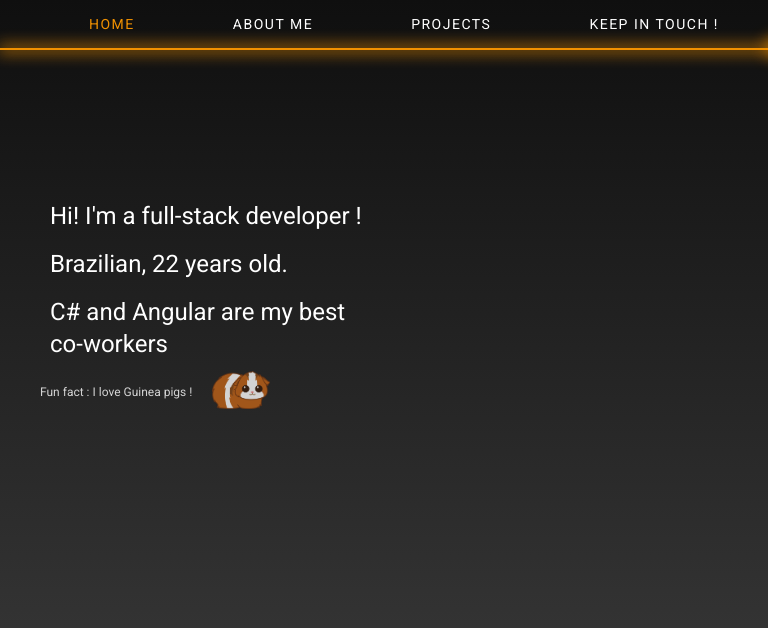
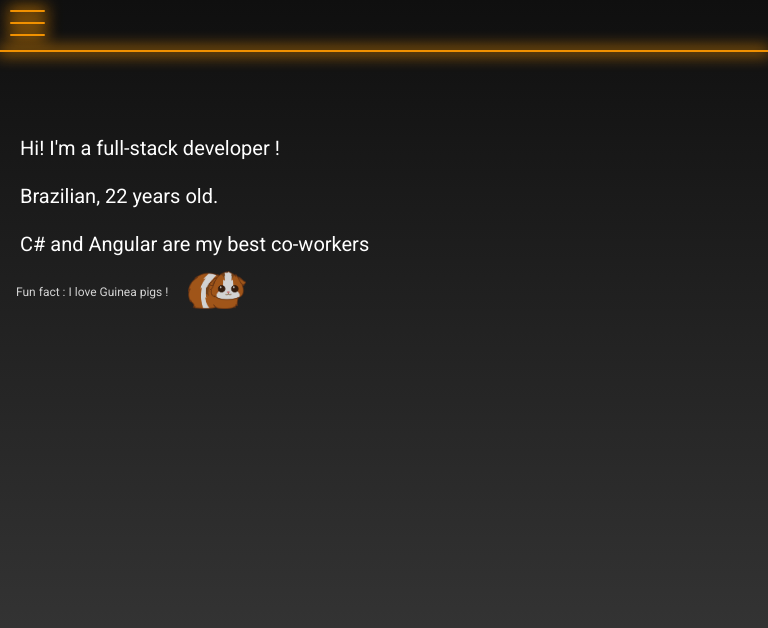
Before and after one commit to Rodrigocambraia14/personal-portfolio, an Angular app: page /home in a window 768 px wide. Shown: the top 628 px of the page. Built offline with nearby package versions, Linux system fonts and the light colour scheme.

Commit message:
mobile-layout parcial

```diff
--- a/src/app/layout/header/header.component.html
+++ b/src/app/layout/header/header.component.html
@@ -1,9 +1,14 @@
 <div class="header">
-    <ul>
-        <li routerLink="/home" routerLinkActive="change-color">HOME</li>
-        <li routerLink="/about-me" routerLinkActive="change-color">ABOUT ME</li>
-        <li routerLink="/projects" routerLinkActive="change-color">PROJECTS</li>
-        <li routerLink="/contact" routerLinkActive="change-color">KEEP IN TOUCH !</li>
+        <label for="check" class="checkbtn" (click)="activateMenu=!activateMenu" #menuIcon>
+            <div class="line-1 menu"></div>
+            <div class="line-2 menu"></div>
+            <div class="line-3 menu"></div>
+        </label>
+    <ul [ngClass]="{'show-menu' : activateMenu, 'hide-menu' : !activateMenu}" #menu>
+        <li routerLink="/home" routerLinkActive="change-color" (click)="activateMenu=!activateMenu">HOME</li>
+        <li routerLink="/about-me" routerLinkActive="change-color" (click)="activateMenu=!activateMenu">ABOUT ME</li>
+        <li routerLink="/projects" routerLinkActive="change-color" (click)="activateMenu=!activateMenu">PROJECTS</li>
+        <li routerLink="/contact" routerLinkActive="change-color" (click)="activateMenu=!activateMenu">KEEP IN TOUCH !</li>
     </ul>
     <div class="line">
         <div class="line-point"></div>
--- a/src/app/layout/header/header.component.scss
+++ b/src/app/layout/header/header.component.scss
@@ -30,7 +30,7 @@
             animation-delay: 1.5s;
           }
         li:nth-child(4) {
-            animation-delay: 2.5s;
+            animation-delay: 2s;
           }
     }
 }
@@ -84,3 +84,118 @@
       opacity: 1.0;
     }
   }
+
+  @media only screen and (min-width: 768px) {
+    .checkbox {
+        display: none;
+    }
+  }
+
+  //Responsive-layout
+
+  @media only screen and (max-width: 768px) {
+    .line-point{
+        display: none;
+    }
+
+
+    p, span, li {
+        font-size: 10px;
+    }
+
+    .hide-menu{
+        display: none !important;
+    }
+
+    h1 {
+        font-size: 12px;
+    }
+
+    label {
+        display: flex;
+        flex-direction: column;
+        height: 40px;
+        width: 100px;
+        padding: 5px;
+    }
+
+    .menu {
+        width: 0px;
+        height: 2px;
+        border-radius: 15px;
+        background-color: #f19101;
+        -webkit-animation: increase-menu 2s;
+        -moz-animation:    increase-menu 2s;
+        -o-animation:      increase-menu 2s;
+        animation:         increase-menu 2s;
+        animation-fill-mode: forwards;
+        margin: 5px;
+    }
+
+    li:nth-child(1) {
+        animation-delay: 0.3s;
+      }
+    li:nth-child(2) {
+        animation-delay: 0.6s;
+      }
+    li:nth-child(3) {
+        animation-delay: 0.9s;
+      }
+    li:nth-child(4) {
+        animation-delay: 1.2s;
+      }
+
+    .line-1 {
+        animation-delay: 2s;
+    }
+    .line-2 {
+        animation-delay: 2.5s;
+    }
+    .line-3 {
+        animation-delay: 3s;
+    }
+
+    @keyframes increase-menu {
+        100% {
+            width: 35px;
+            box-shadow: #f19101 0px 0px 15px 2px;
+        }
+    }
+
+    .show-menu {
+        display: flex !important;
+        justify-content: flex-start !important;
+        z-index: 2;
+        flex-direction: column;
+        box-shadow: 3px 3px 14px 3px black;
+        position: absolute;
+        top: 45px;
+        background-color: #111111;
+        border-radius: 15px;
+        height: 350px;
+        width: 0px;
+        padding: 0;
+        -webkit-animation: show-menu 1s;
+        -moz-animation:    show-menu 1s;
+        -o-animation:      show-menu 1s;
+        animation:         show-menu 1s;
+        animation-fill-mode: forwards;
+
+        li:first-child {
+            margin-top: 50px;
+        }
+        li {
+            font-size: 16px;
+            margin-bottom: 50px;
+            margin-left: 30px;
+        }
+    }
+
+    @keyframes show-menu {
+        100% {
+            width: 250px;
+        }
+
+
+    }
+  }
--- a/src/app/layout/header/header.component.ts
+++ b/src/app/layout/header/header.component.ts
@@ -1,4 +1,4 @@
-import { Component } from '@angular/core';
+import { Component, ElementRef, Renderer2, ViewChild } from '@angular/core';
 
 @Component({
   selector: 'app-header',
@@ -6,4 +6,16 @@ import { Component } from '@angular/core';
   styleUrls: ['./header.component.scss']
 })
 export class HeaderComponent {
+  activateMenu: boolean = false;
+  @ViewChild('menu') menu: ElementRef | any;
+  @ViewChild('menuIcon') menuIcon: ElementRef | any;
+
+  constructor(private renderer: Renderer2) {
+    this.renderer.listen('window', 'click',(e:Event)=>{
+     if(e.target !== this.menu.nativeElement && e.target !== this.menu.nativeElement
+       && e.target !== this.menuIcon.nativeElement && e.target !== this.menuIcon.nativeElement && !this.menu.nativeElement.contains(e.target) && !this.menuIcon.nativeElement.contains(e.target)){
+         this.activateMenu = false;
+     }
+    });
+ }
 }
--- a/src/app/pages/about-me/about-me.component.scss
+++ b/src/app/pages/about-me/about-me.component.scss
@@ -38,11 +38,11 @@
     flex-direction: row;
     margin-top: 50px;
     opacity: 0;
-    -webkit-animation: show-text 1s forwards;
-    -moz-animation:    show-text 1s forwards;
-    -o-animation:      show-text 1s forwards;
-    animation:         show-text 1s forwards;
-    animation-delay: 1s;
+    -webkit-animation: show-text .5s forwards;
+    -moz-animation:    show-text .5s forwards;
+    -o-animation:      show-text .5s forwards;
+    animation:         show-text .5s forwards;
+    animation-delay: .5s;
 
     div {
         display: flex;
@@ -79,3 +79,35 @@
 .is-selected {
     color:#f19101;
 }
+
+@media only screen and (max-width: 768px) {
+    .father {
+        flex-direction: column;
+    }
+
+    .options {
+        width: 100%;
+        padding: 0;
+    }
+
+    .father-inner {
+        p {
+            padding-left: 20px;
+            padding-right: 20px;
+        }
+    }
+
+    .profile-image {
+        margin: 0;
+        margin-top: 20px;
+        width: 200px;
+        height: 200px;
+    }
+}
+
+@media only screen and (min-height: 844px) {
+	.profile-image {
+        margin: 0;
+        margin-top: 100px;
+    }
+}
--- a/src/app/pages/contact/contact.component.ts
+++ b/src/app/pages/contact/contact.component.ts
@@ -43,7 +43,6 @@ export class ContactComponent implements OnInit{
       this.mailService.send(request);
 
       return this.btnText;
-
     }
     else
       return this.btnText = 'Formulário inválido !'
--- a/src/app/pages/home/home.component.html
+++ b/src/app/pages/home/home.component.html
@@ -1,15 +1,15 @@
 <div class="container">
-  <div style="width: 50%; margin-top: 70px;">
+  <div class="container-inner">
     <div class="typewriter">
-      <h1  >Hi! I'm a full-stack developer !</h1>
+      <h1>Hi! I'm a full-stack developer !</h1>
     </div>
 
     <div class="typewriter-2">
-      <h1  >Brazilian, {{ checkAge() }} years old.</h1>
+      <h1>Brazilian, {{ checkAge() }} years old.</h1>
     </div>
 
     <div class="typewriter-3">
-      <h1  >C# and Angular are my best co-workers</h1>
+      <h1>C# and Angular are my best co-workers</h1>
     </div>
 
     <div class="typewriter-4">
--- a/src/app/pages/home/home.component.scss
+++ b/src/app/pages/home/home.component.scss
@@ -1,6 +1,11 @@
 .container {
     display: flex;
     flex-direction: row;
+
+	.container-inner {
+		width: 50%;
+		margin-top: 70px;
+	}
 
     .icon-holder {
         display: flex;
@@ -14,7 +19,6 @@
 .typewriter{
     margin-top: 80px;
     opacity: 0;
-    width: 470px;
     -webkit-animation: appear 2s forwards;
     -moz-animation:    appear 2s forwards;
     -o-animation:      appear 2s forwards;
@@ -306,3 +310,95 @@
 
 	}
 }
+
+
+@media only screen and (max-width: 768px) {
+	.container {
+		flex-direction: column !important;
+
+		.container-inner {
+			margin-top: 0;
+			width: 100%;
+		}
+
+		.typewriter{
+			font-size: 20px;
+			opacity: 0;
+			-webkit-animation: appear-mobile 2s forwards;
+			-moz-animation:    appear-mobile 2s forwards;
+			-o-animation:      appear-mobile 2s forwards;
+			animation:         appear-mobile 2s forwards;
+			animation-delay: 1s;
+
+			h1 {
+				font-size: 20px;
+			}
+		}
+
+		.typewriter-2 {
+			font-size: 20px;
+			opacity: 0;
+			-webkit-animation: appear-mobile-mobile 2s forwards;
+			-moz-animation:    appear-mobile 2s forwards;
+			-o-animation:      appear-mobile 2s forwards;
+			animation:         appear-mobile 2s forwards;
+			animation-delay: 2s;
+			h1 {
+				font-size: 20px;
+			}
+		}
+
+		.typewriter-3 {
+			opacity: 0;
+			-webkit-animation: appear-mobile 2s forwards;
+			-moz-animation:    appear-mobile 2s forwards;
+			-o-animation:      appear-mobile 2s forwards;
+			animation:         appear-mobile 2s forwards;
+			animation-delay: 3s;
+
+			h1 {
+				font-size: 20px;
+			}
+		}
+
+		.typewriter-4 {
+			opacity: 0;
+			-webkit-animation: appear-mobile 2s forwards;
+			-moz-animation:    appear-mobile 2s forwards;
+			-o-animation:      appear-mobile 2s forwards;
+			animation:         appear-mobile 2s forwards;
+			animation-delay: 4s;
+
+		}
+
+		@keyframes appear-mobile {
+			0% {
+				opacity: 0;
+				margin-left: 0;
+			}
+			100% {
+			   opacity: 1;
+			   margin-left: 20px;
+			}
+		}
+
+		.icon-holder {
+			width: 100% !important;
+
+			#ms-container {
+				margin-top: 0;
+			}
+
+			.container-fluid {
+				transform:scale(0.7) !important;
+			}
+		}
+
+	}
+}
+
+@media only screen and (min-height: 844px) {
+	.icon-holder {
+		margin-top: 100px;
+	}
+}
--- a/src/app/pages/projects/projects.component.scss
+++ b/src/app/pages/projects/projects.component.scss
@@ -96,3 +96,20 @@
        opacity: 1;
     }
 }
+
+
+@media only screen and (max-width: 768px) {
+    .father-cards {
+        flex-direction: column;
+    }
+
+    .card {
+        width: 100%;
+        height: 370px;
+        margin-bottom: 50px;
+    }
+
+    .footer-message {
+        margin-bottom: 100px;
+    }
+}
--- a/src/styles.scss
+++ b/src/styles.scss
@@ -1,6 +1,6 @@
 /* You can add global styles to this file, and also import other style files */
 
-html, body { height: 100%; }
+html, body { height: 100%; overflow: auto;}
 body { margin: 0; font-family: Roboto, "Helvetica Neue", sans-serif; }
 
 ::-webkit-scrollbar {
```
